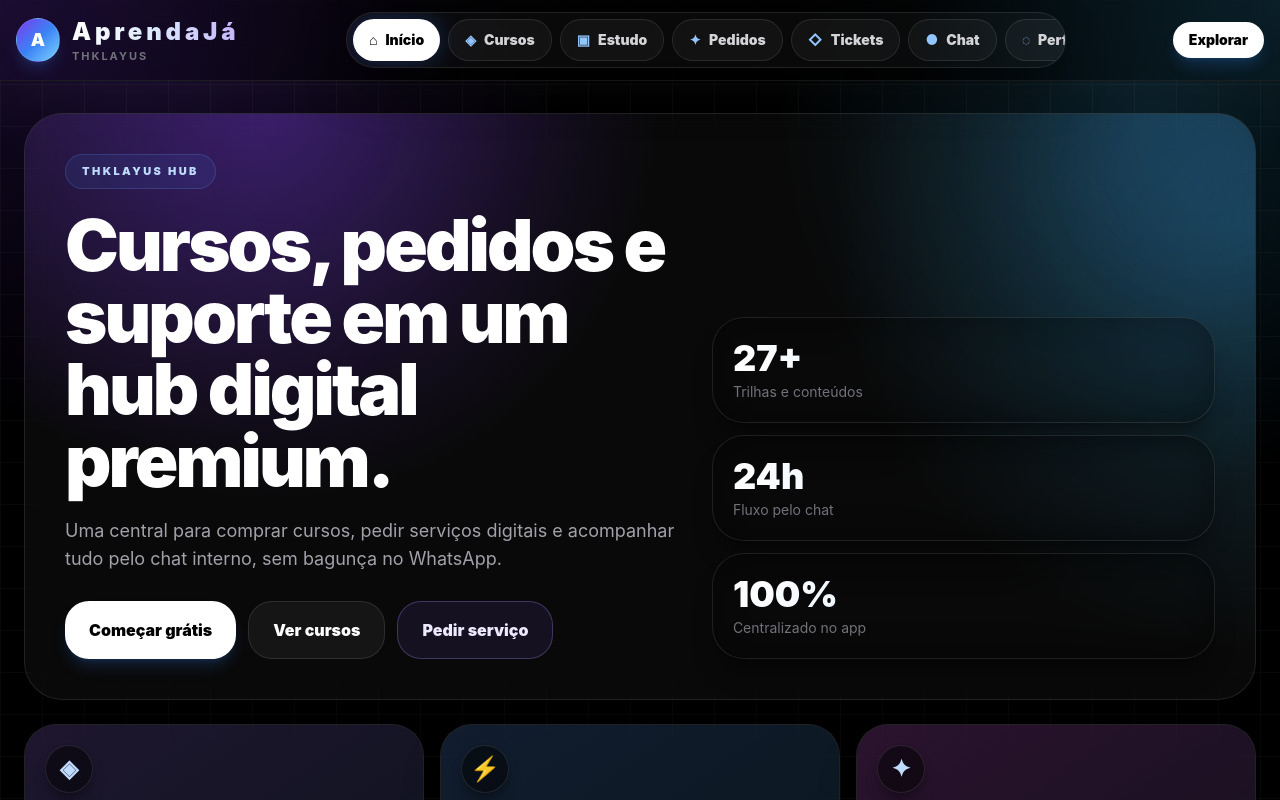
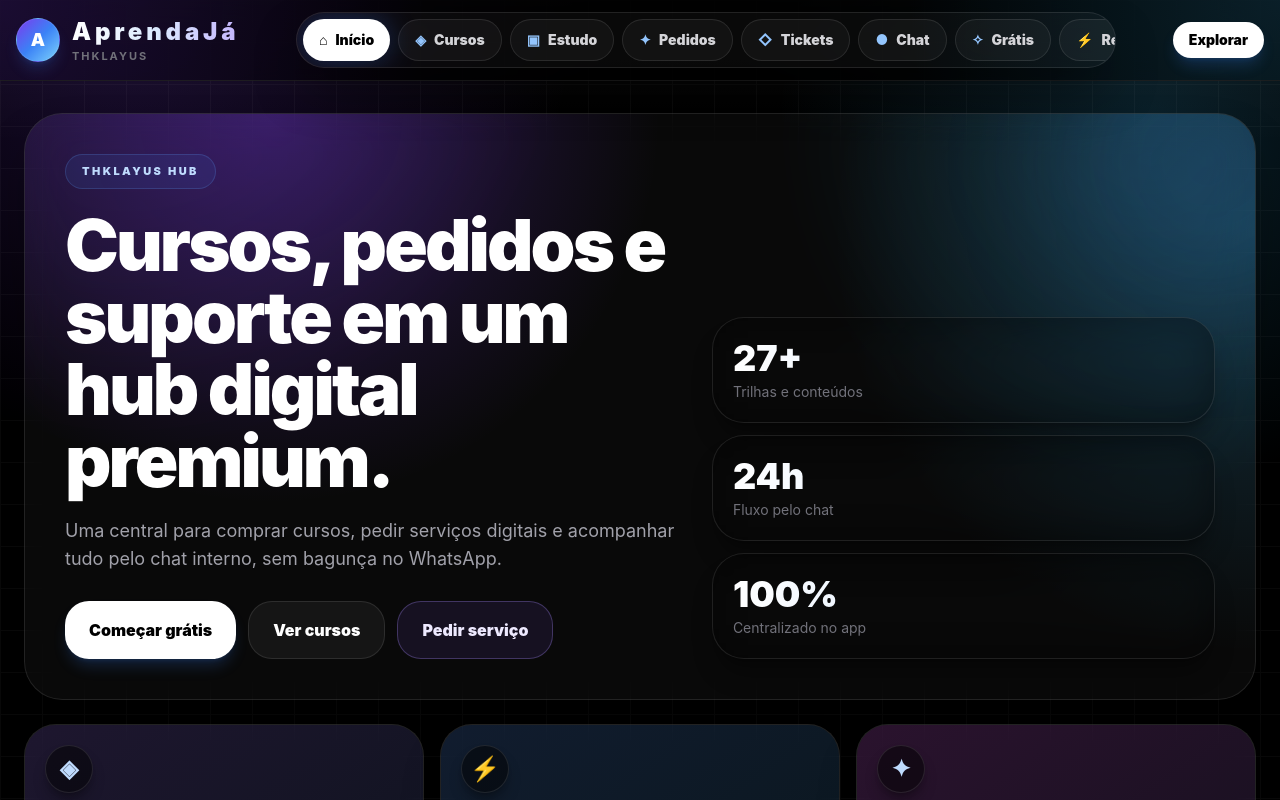
Before and after one commit to thiagodouglas19t-lang/Thklayus-hub, a React (Vite) app: page / in a window 1280 px wide. Shown: the top 800 px of the page. Built offline with nearby package versions, Linux system fonts and the light colour scheme.

Commit message:
Melhora menu do app e acesso ADM

```diff
--- a/src/components/Navbar.tsx
+++ b/src/components/Navbar.tsx
@@ -1,4 +1,6 @@
-type Page =
+import { canAccessInternalPanel, getUserRole } from "../lib/roles";
+
+export type Page =
   | "home"
   | "cursos"
   | "gratis"
@@ -9,7 +11,8 @@ type Page =
   | "admin"
   | "resolver"
   | "perfil"
-  | "sobre";
+  | "sobre"
+  | "pagamento";
 
 type NavbarProps = {
   page: Page;
@@ -18,23 +21,47 @@ type NavbarProps = {
   onLogout?: () => void;
 };
 
-const menu: { label: string; short: string; value: Page; icon: string }[] = [
+type MenuItem = {
+  label: string;
+  short: string;
+  value: Page;
+  icon: string;
+  internal?: boolean;
+};
+
+const menu: MenuItem[] = [
   { label: "Início", short: "Início", value: "home", icon: "⌂" },
   { label: "Cursos", short: "Cursos", value: "cursos", icon: "◈" },
   { label: "Estudo", short: "Estudo", value: "estudo", icon: "▣" },
   { label: "Pedidos", short: "Pedidos", value: "pedidos", icon: "✦" },
   { label: "Tickets", short: "Tickets", value: "suporte", icon: "◇" },
   { label: "Chat", short: "Chat", value: "chat", icon: "●" },
+  { label: "Grátis", short: "Grátis", value: "gratis", icon: "✧" },
+  { label: "Resolver", short: "Resolver", value: "resolver", icon: "⚡" },
   { label: "Perfil", short: "Perfil", value: "perfil", icon: "◌" },
   { label: "Sobre", short: "Sobre", value: "sobre", icon: "ℹ" },
-  { label: "Grátis", short: "Grátis", value: "gratis", icon: "✧" },
-  { label: "Resolver", short: "Resolver", value: "resolver", icon: "⚡" },
-  { label: "Admin", short: "Admin", value: "admin", icon: "♛" },
+  { label: "Painel ADM", short: "ADM", value: "admin", icon: "♛", internal: true },
+];
+
+const mobileBase: MenuItem[] = [
+  { label: "Início", short: "Início", value: "home", icon: "⌂" },
+  { label: "Cursos", short: "Cursos", value: "cursos", icon: "◈" },
+  { label: "Chat", short: "Chat", value: "chat", icon: "●" },
+  { label: "Tickets", short: "Tickets", value: "suporte", icon: "◇" },
+  { label: "Perfil", short: "Perfil", value: "perfil", icon: "◌" },
 ];
 
 export default function Navbar({ page, setPage, userEmail, onLogout }: NavbarProps) {
-  function Item(item: (typeof menu)[number], mobile = false) {
+  const internal = canAccessInternalPanel(userEmail);
+  const role = getUserRole(userEmail);
+  const visibleMenu = menu.filter((item) => !item.internal || internal);
+  const mobileMenu = internal
+    ? [...mobileBase.slice(0, 4), { label: "Painel ADM", short: "ADM", value: "admin" as Page, icon: "♛", internal: true }]
+    : mobileBase;
+
+  function Item(item: MenuItem, mobile = false) {
     const active = page === item.value;
+    const isAdmin = Boolean(item.internal);
 
     return (
       <button
@@ -42,13 +69,15 @@ export default function Navbar({ page, setPage, userEmail, onLogout }: NavbarPro
         onClick={() => setPage(item.value)}
         className={
           mobile
-            ? `flex min-w-[64px] flex-col items-center justify-center rounded-2xl px-2 py-2 text-[11px] font-black transition active:scale-95 ${
-                active ? "bg-white text-black shadow-lg shadow-blue-500/20" : "text-zinc-500"
+            ? `flex flex-1 flex-col items-center justify-center rounded-2xl px-2 py-2 text-[11px] font-black transition active:scale-95 ${
+                active ? "bg-white text-black shadow-lg shadow-blue-500/20" : isAdmin ? "text-amber-200" : "text-zinc-500"
               }`
             : `group whitespace-nowrap rounded-2xl px-4 py-2.5 text-sm font-black transition active:scale-95 ${
                 active
                   ? "bg-white text-black shadow-[0_0_28px_rgba(59,130,246,0.28)]"
-                  : "border border-white/10 bg-white/[0.04] text-zinc-300 hover:border-blue-400/50 hover:bg-blue-500/10 hover:text-white"
+                  : isAdmin
+                    ? "border border-amber-400/25 bg-amber-500/10 text-amber-100 hover:border-amber-300/50 hover:bg-amber-500/15"
+                    : "border border-white/10 bg-white/[0.04] text-zinc-300 hover:border-blue-400/50 hover:bg-blue-500/10 hover:text-white"
               }`
         }
       >
@@ -59,7 +88,7 @@ export default function Navbar({ page, setPage, userEmail, onLogout }: NavbarPro
           </>
         ) : (
           <span className="flex items-center gap-2">
-            <span className={active ? "text-black" : "text-blue-300 group-hover:text-blue-200"}>{item.icon}</span>
+            <span className={active ? "text-black" : isAdmin ? "text-amber-200" : "text-blue-300 group-hover:text-blue-200"}>{item.icon}</span>
             {item.label}
           </span>
         )}
@@ -83,15 +112,15 @@ export default function Navbar({ page, setPage, userEmail, onLogout }: NavbarPro
             </div>
           </button>
 
-          <nav className="hidden max-w-[720px] gap-2 overflow-x-auto rounded-3xl border border-white/10 bg-white/[0.03] p-1.5 shadow-2xl shadow-black/50 lg:flex">
-            {menu.map((item) => Item(item))}
+          <nav className="hidden max-w-[820px] gap-2 overflow-x-auto rounded-3xl border border-white/10 bg-white/[0.03] p-1.5 shadow-2xl shadow-black/50 lg:flex">
+            {visibleMenu.map((item) => Item(item))}
           </nav>
 
           <div className="flex items-center gap-2">
             {userEmail ? (
               <>
-                <button onClick={() => setPage("perfil")} className="hidden max-w-44 truncate rounded-2xl border border-white/10 bg-white/[0.04] px-4 py-2 text-xs font-bold text-zinc-400 md:block">
-                  {userEmail}
+                <button onClick={() => setPage(internal ? "admin" : "perfil")} className={`hidden max-w-48 truncate rounded-2xl border px-4 py-2 text-xs font-bold md:block ${internal ? "border-amber-400/20 bg-amber-500/10 text-amber-100" : "border-white/10 bg-white/[0.04] text-zinc-400"}`}>
+                  {internal ? `${role === "dev" ? "Dono" : "ADM"} • ${userEmail}` : userEmail}
                 </button>
                 <button onClick={onLogout} className="rounded-2xl border border-red-500/20 bg-red-500/10 px-4 py-2 text-sm font-black text-red-200 transition hover:bg-red-500/20 active:scale-95">
                   Sair
@@ -106,8 +135,8 @@ export default function Navbar({ page, setPage, userEmail, onLogout }: NavbarPro
         </div>
       </header>
 
-      <nav className="fixed bottom-3 left-1/2 z-50 flex w-[calc(100%-24px)] max-w-xl -translate-x-1/2 gap-1 overflow-x-auto rounded-[1.7rem] border border-white/10 bg-black/85 p-1.5 shadow-2xl shadow-black/80 backdrop-blur-2xl lg:hidden">
-        {menu.slice(0, 8).map((item) => Item(item, true))}
+      <nav className="fixed bottom-3 left-1/2 z-50 flex w-[calc(100%-24px)] max-w-xl -translate-x-1/2 gap-1 rounded-[1.7rem] border border-white/10 bg-black/85 p-1.5 shadow-2xl shadow-black/80 backdrop-blur-2xl lg:hidden">
+        {mobileMenu.map((item) => Item(item, true))}
       </nav>
     </>
   );
```
